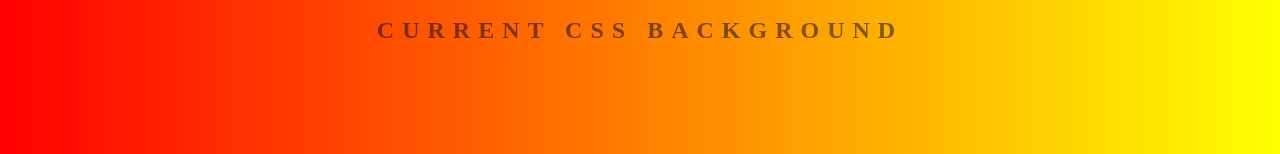
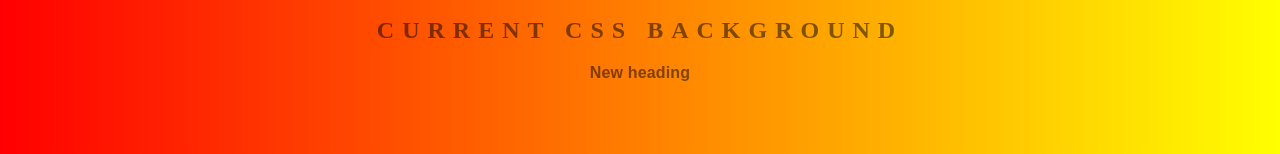
Before and after one commit to thearjitpathak333/background_generator, a plain HTML site: page index.html in a window 1280 px wide. Shown: the part 170-324 px from the top of the page. Drawn offline with Linux system fonts and the light colour scheme.

Commit message:
changing heading of h3

```diff
--- a/index.html
+++ b/index.html
@@ -9,7 +9,7 @@
 	<input class="color1" type="color" name="color1" value="#00ff00">
 	<input class="color2" type="color" name="color2" value="#ff0000">
 	<h2>Current CSS Background</h2>
-	<h3></h3>
+	<h3>New heading</h3>
 	<script type="text/javascript" src="script.js"></script>
 </body>
 </html>
```
